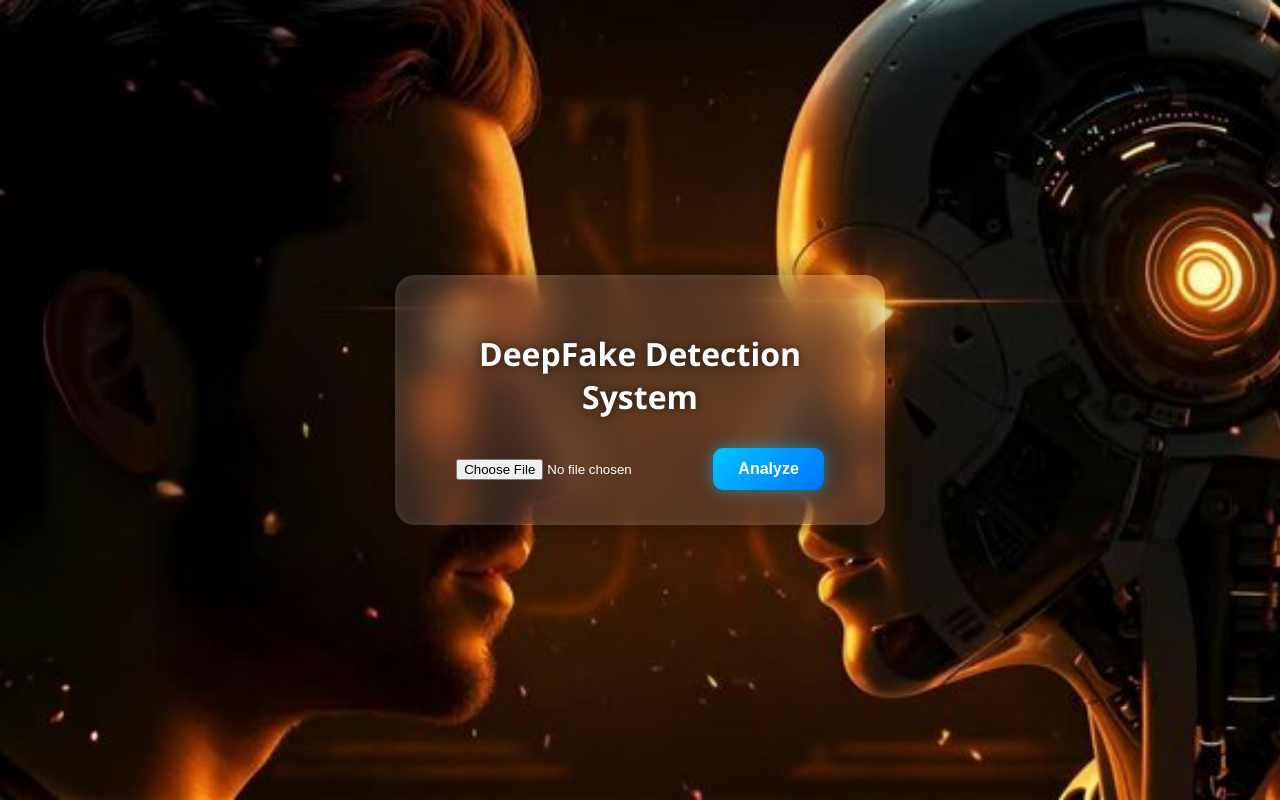
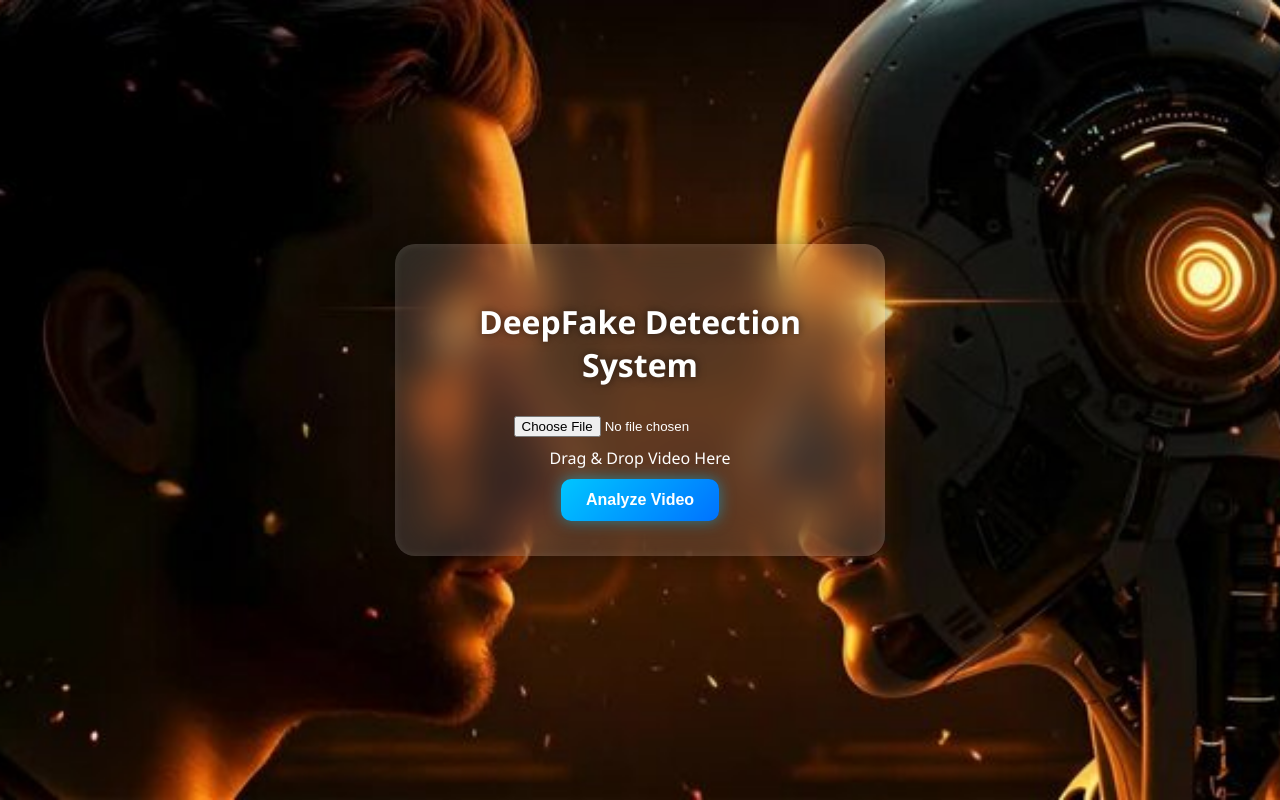
Before and after one commit to Rushi260403/DeepFake_Detection_v2, a Flask app: page / in a window 1280 px wide. Run offline with Flask 3, Linux system fonts and the light colour scheme.

Commit message:
Step 3: Modern production index.html UI

```diff
--- a/ui/templates/index.html
+++ b/ui/templates/index.html
@@ -2,22 +2,37 @@
 <html>
 
 <head>
-<title>DeepFake Detector</title>
+
+<title>DeepFake Detection System</title>
+
 <link rel="stylesheet" href="/static/style.css">
+
+<script src="https://cdn.jsdelivr.net/npm/chart.js"></script>
+
 </head>
 
 <body>
 
-<div class="container glass">
+<div class="glass">
 
 <h1>DeepFake Detection System</h1>
 
 <input type="file" id="videoInput">
 
-<button onclick="uploadVideo()">Analyze</button>
+<div id="dropZone">
+Drag & Drop Video Here
+</div>
+
+<button onclick="uploadVideo()">Analyze Video</button>
 
 <div id="loader" class="hidden">
-Processing Video...
+
+<div class="progress-bar">
+<div class="progress-fill"></div>
+</div>
+
+Processing video...
+
 </div>
 
 <div id="result"></div>
@@ -27,5 +42,4 @@ Processing Video...
 <script src="/static/script.js"></script>
 
 </body>
-
 </html>
```
